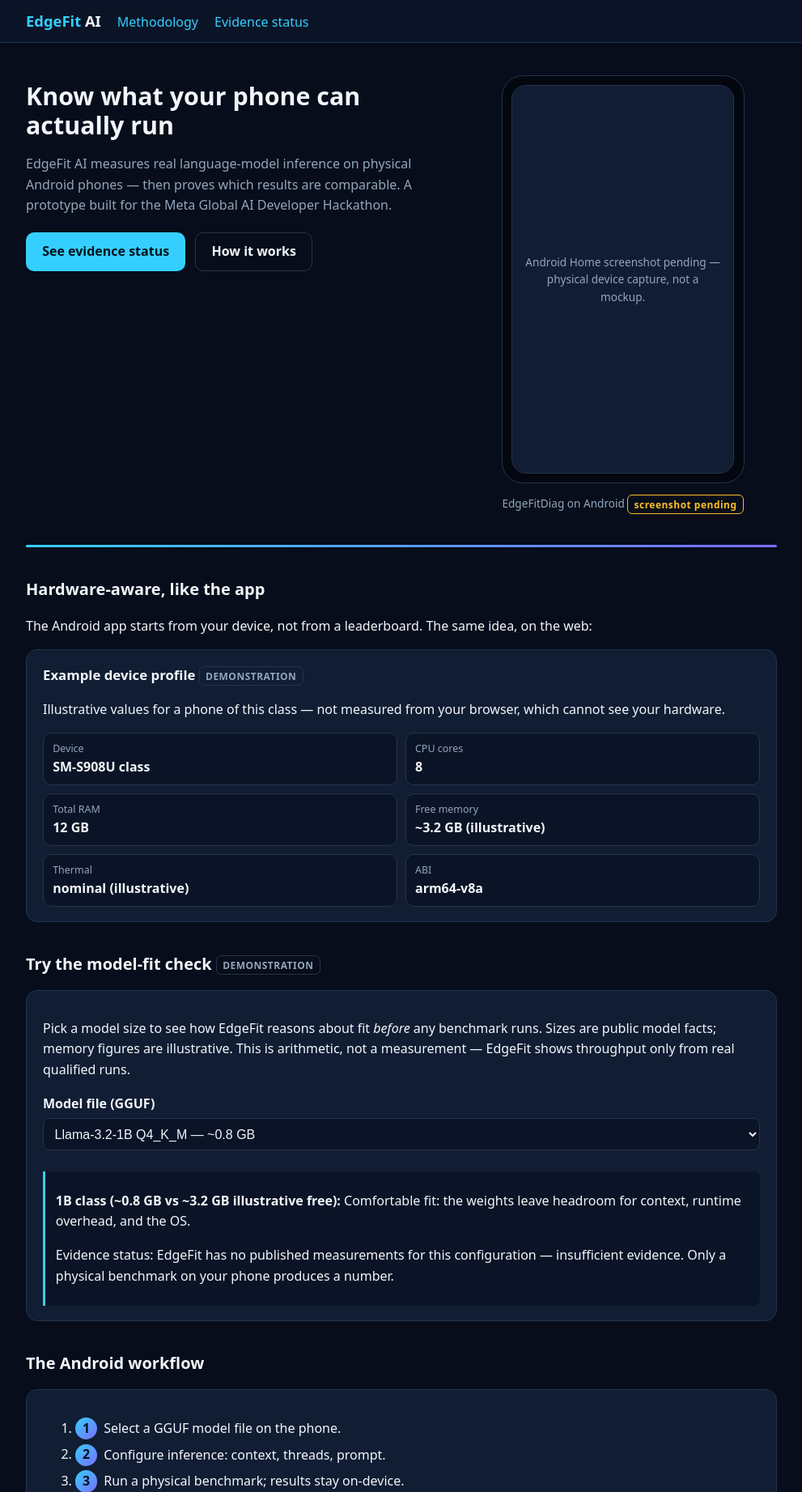
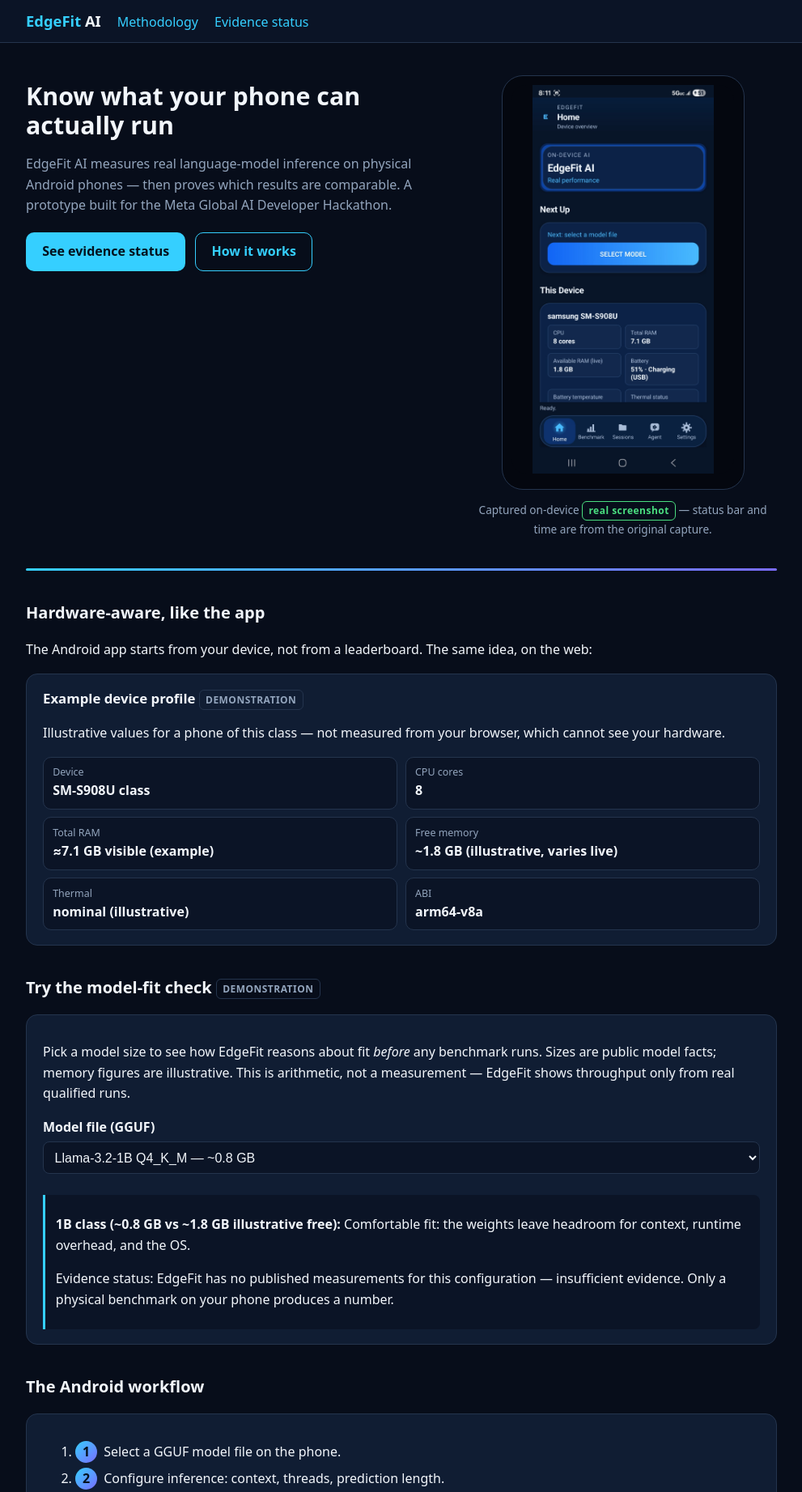
Before and after one commit to Ron-Bee/EdgeFit-AI, a plain HTML site: page website/index.html in a window 1280 px wide. Shown: the top 1843 px of the page at 81% size, without its empty margins (144-1135 px from the left). Drawn offline with Linux system fonts and the light colour scheme.

Commit message:
EF-WEB-V2-02: genuine Android screenshots and visual parity

```diff
--- a/website/demo.js
+++ b/website/demo.js
@@ -3,7 +3,9 @@
 // measurements, never calls any backend.
 (function () {
   "use strict";
-  var FREE_GB = 3.2; // illustrative free memory, see page copy
+  // Illustrative free memory, matching the figure shown in the
+  // example device panel (itself illustrative, varies live).
+  var FREE_GB = 1.8;
   var pick = document.getElementById("modelpick");
   var out = document.getElementById("demoout");
   if (!pick || !out) return;
--- a/website/index.html
+++ b/website/index.html
@@ -28,10 +28,10 @@ A prototype built for the Meta Global AI Developer Hackathon.</p>
 </div>
 </div>
 <div>
-<div class="phone" role="img" aria-label="Placeholder for the EdgeFit Android Home screenshot (pending)">
-<div class="screen">Android Home screenshot pending — physical device capture, not a mockup.</div>
+<div class="phone">
+<img src="assets/edgefit-home-android.jpg" width="955" height="2048" loading="eager" decoding="async" alt="EdgeFitDiag Home screen on a Samsung phone: device overview with CPU, RAM, battery and thermal metric cards">
 </div>
-<p class="caption">EdgeFitDiag on Android <span class="status-tag pending">screenshot pending</span></p>
+<p class="caption">Captured on-device <span class="status-tag ok">real screenshot</span> — status bar and time are from the original capture.</p>
 </div>
 </div>
 
@@ -47,8 +47,8 @@ your browser, which cannot see your hardware.</p>
 <div class="metric-grid">
 <div class="metric"><div class="k">Device</div><div class="v">SM-S908U class</div></div>
 <div class="metric"><div class="k">CPU cores</div><div class="v">8</div></div>
-<div class="metric"><div class="k">Total RAM</div><div class="v">12 GB</div></div>
-<div class="metric"><div class="k">Free memory</div><div class="v">~3.2 GB (illustrative)</div></div>
+<div class="metric"><div class="k">Total RAM</div><div class="v">≈7.1 GB visible (example)</div></div>
+<div class="metric"><div class="k">Free memory</div><div class="v">~1.8 GB (illustrative, varies live)</div></div>
 <div class="metric"><div class="k">Thermal</div><div class="v">nominal (illustrative)</div></div>
 <div class="metric"><div class="k">ABI</div><div class="v">arm64-v8a</div></div>
 </div>
@@ -75,19 +75,20 @@ is simple size-versus-memory arithmetic.</p></noscript>
 <div class="card">
 <ol class="tight">
 <li><span class="step-num">1</span>Select a GGUF model file on the phone.</li>
-<li><span class="step-num">2</span>Configure inference: context, threads, prompt.</li>
+<li><span class="step-num">2</span>Configure inference: context, threads, prediction length.</li>
 <li><span class="step-num">3</span>Run a physical benchmark; results stay on-device.</li>
 <li><span class="step-num">4</span>Review measured throughput per session.</li>
 <li><span class="step-num">5</span>Optionally contribute with explicit consent
 <em>(in development; staging backend under test, not publicly
 queryable)</em>.</li>
 </ol>
+<p class="caption">App sections, as shipped: Home · Benchmark · Sessions · Agent · Settings.</p>
 </div>
 <div>
-<div class="phone" role="img" aria-label="Placeholder for the EdgeFit Android Benchmark screenshot (pending)">
-<div class="screen">Android Benchmark screenshot pending — physical device capture, not a mockup.</div>
+<div class="phone">
+<img src="assets/edgefit-benchmark-android.jpg" width="955" height="2048" loading="lazy" decoding="async" alt="EdgeFitDiag Benchmark screen: numbered Model, Configure and Run sections with model file and config actions">
 </div>
-<p class="caption">Benchmark workflow <span class="status-tag pending">screenshot pending</span></p>
+<p class="caption">Captured on-device <span class="status-tag ok">real screenshot</span> — status bar and time are from the original capture.</p>
 </div>
 
 <h2>Meta Muse Spark, honestly scoped</h2>
--- a/website/style.css
+++ b/website/style.css
@@ -92,8 +92,11 @@ h2 { font-size: 1.25rem; margin-top: 2.25rem; }
 }
 .btn-primary { background: var(--accent); color: var(--accent-ink); }
 .btn-primary:hover { text-decoration: none; filter: brightness(1.08); }
-.btn-ghost { border-color: var(--line); color: var(--ink); }
-.btn-ghost:hover { text-decoration: none; border-color: var(--accent); }
+.btn-ghost { border-color: var(--accent); color: var(--accent); }
+.btn-ghost:hover {
+  text-decoration: none;
+  background: rgba(53, 207, 255, 0.08);
+}
 
 /* ---- phone frame + screenshot placeholder ---- */
 .phone {
@@ -121,7 +124,7 @@ h2 { font-size: 1.25rem; margin-top: 2.25rem; }
 }
 .phone img {
   width: 100%;
-  aspect-ratio: 9 / 19.5;
+  aspect-ratio: 955 / 2048;
   max-height: 480px;
   object-fit: contain;
   background: #04070f;
```
Also changed, not shown: website/assets/edgefit-benchmark-android.jpg (added), website/assets/edgefit-hackathon-wallpaper-reference.jpg (added), website/assets/edgefit-home-android.jpg (added), 1 other file.
